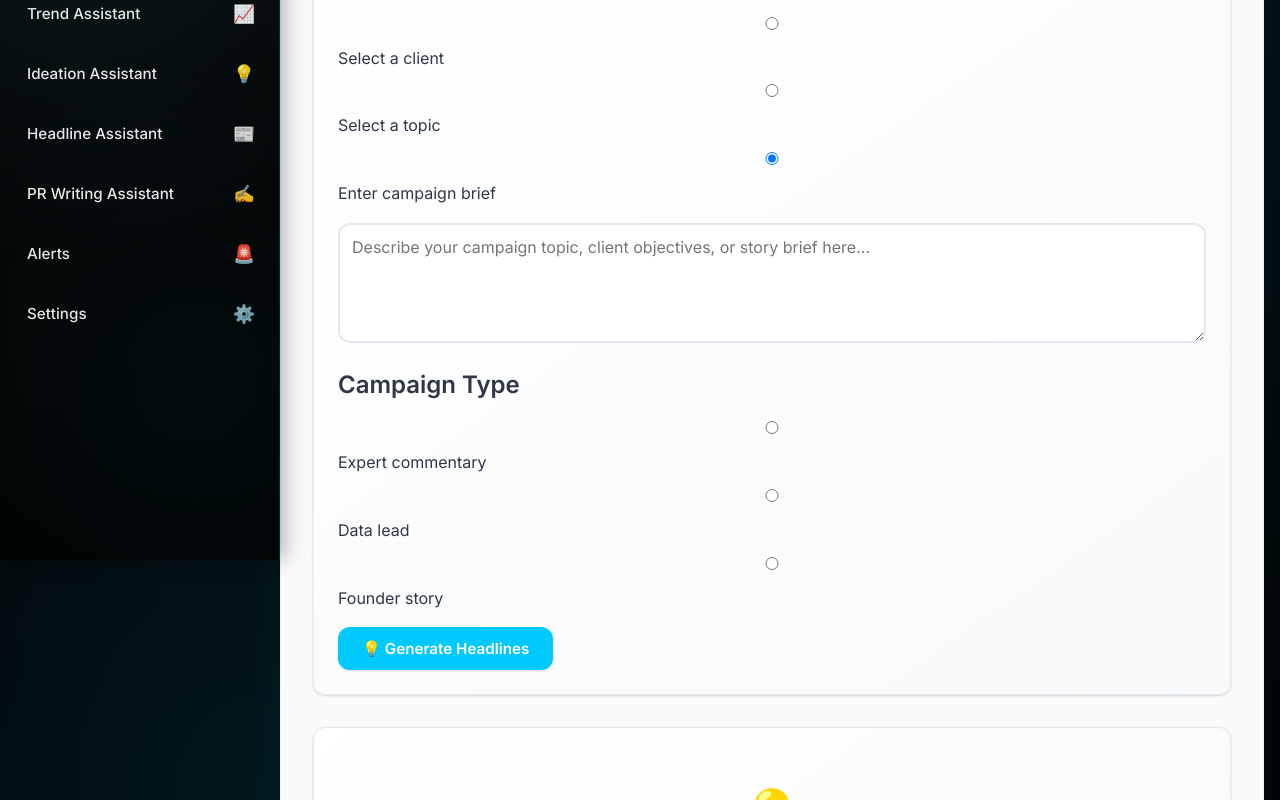
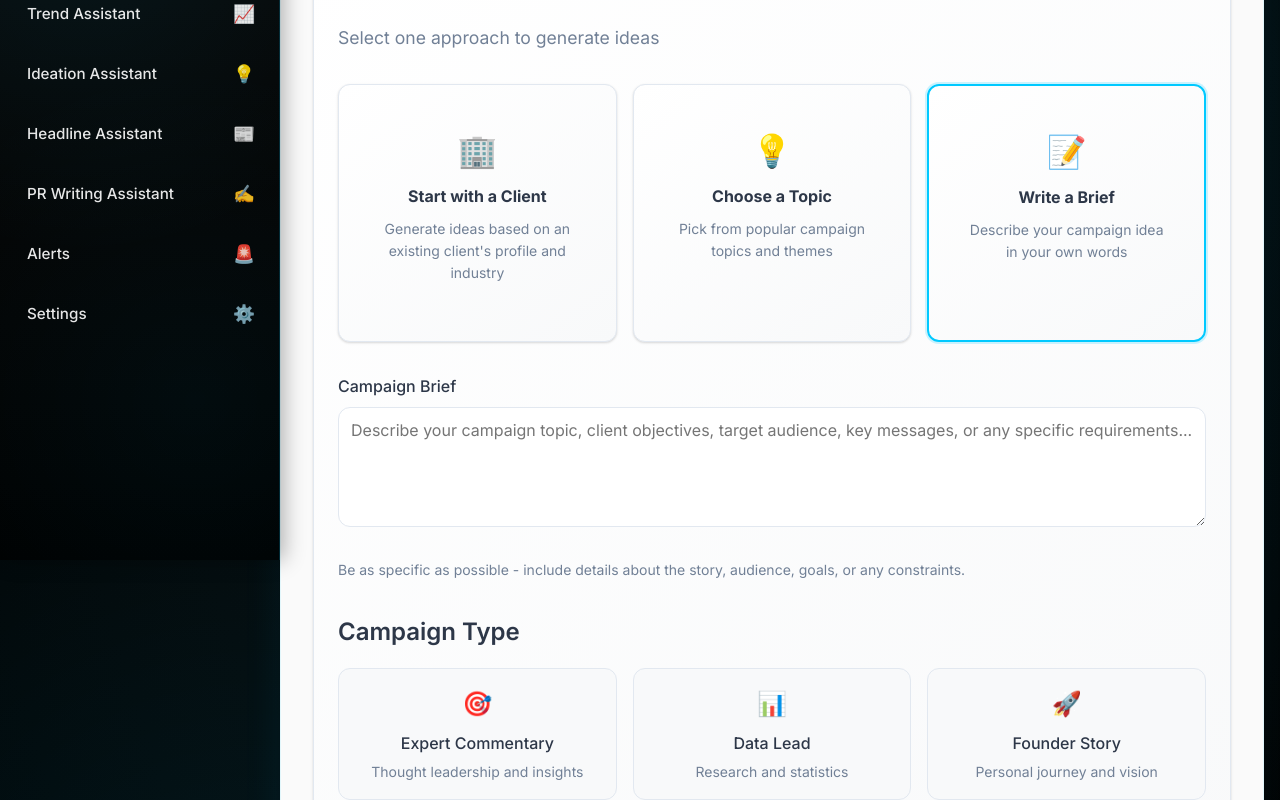
Before and after one commit to dani-studiohawk/SH-Internal-Tool, a Next.js app: page /ideation-assistant in a window 1280 px wide. Shown: the part 240-1040 px from the top of the page. Built offline with nearby package versions, Linux system fonts and the light colour scheme.

Commit message:
language terminology clarified

```diff
--- a/pages/api/generate-headlines.js
+++ b/pages/api/generate-ideas.js
@@ -33,13 +33,13 @@ export default async function handler(req, res) {
       ]
     };
 
-    const prompt = `Generate 5 creative headline ideas for a Digital PR campaign based on the following context: ${context}. The campaign type is: ${campaignType}.
+    const prompt = `Generate 5 creative ideas for a Digital PR campaign based on the following context: ${context}. The campaign type is: ${campaignType}.
 
-Here are examples of strong headlines for this campaign type:
+Here are examples of strong ideas for this campaign type:
 ${examples[campaignType].map(ex => `- "${ex}"`).join('\n')}
 
-For each headline, provide:
-- Headline Title
+For each idea, provide:
+- Title (the main idea expressed as a compelling headline)
 - A one-sentence summary of the idea
 ${campaignType === 'Data lead' ? '- Suggested sources for the data (either external or internal)' : ''}
 
@@ -59,9 +59,9 @@ Format the response as a JSON array of objects with keys: title, summary${campai
     });
 
     const responseText = completion.choices[0].message.content;
-    const headlines = JSON.parse(responseText);
+    const ideas = JSON.parse(responseText);
 
-    res.status(200).json({ headlines });
+    res.status(200).json({ ideas });
   } catch (error) {
     console.error('OpenAI API error:', error);
     res.status(500).json({ error: 'Failed to generate headlines' });
--- a/pages/ideation-assistant.js
+++ b/pages/ideation-assistant.js
@@ -7,7 +7,7 @@ export default function IdeationAssistant() {
   const [selectedTopic, setSelectedTopic] = useState('');
   const [campaignBrief, setCampaignBrief] = useState('');
   const [campaignType, setCampaignType] = useState('');
-  const [headlines, setHeadlines] = useState([]);
+  const [ideas, setIdeas] = useState([]);
   const [loading, setLoading] = useState(false);
   const [clients, setClients] = useState([]);
 
@@ -33,7 +33,7 @@ export default function IdeationAssistant() {
     }
   }, []);
 
-  const generateHeadlines = async () => {
+  const generateIdeas = async () => {
     let context = '';
     if (selectionMode === 'client' && selectedClient) {
       const client = clients.find(c => c.id == selectedClient);
@@ -54,19 +54,19 @@ export default function IdeationAssistant() {
 
     setLoading(true);
     try {
-      const response = await fetch('/api/generate-headlines', {
+      const response = await fetch('/api/generate-ideas', {
         method: 'POST',
         headers: { 'Content-Type': 'application/json' },
         body: JSON.stringify({ context, campaignType })
       });
       const data = await response.json();
-      setHeadlines(data.headlines);
+      setIdeas(data.ideas);
     } catch (error) {
-      console.error('Error generating headlines:', error);
+      console.error('Error generating ideas:', error);
       // Fallback to mock
-      setHeadlines([
+      setIdeas([
         {
-          title: 'Mock Headline 1',
+          title: 'Mock Idea 1',
           summary: 'This is a summary of the idea.',
           sources: campaignType === 'Data lead' ? ['Source 1', 'Source 2'] : null
         },
@@ -76,7 +76,7 @@ export default function IdeationAssistant() {
     setLoading(false);
   };
 
-  const developStory = (headline, summary, sources) => {
+  const developStory = (ideaTitle, ideaSummary, ideaSources) => {
     // Get client data if selected
     let clientData = null;
     if (selectionMode === 'client' && selectedClient) {
@@ -85,9 +85,9 @@ export default function IdeationAssistant() {
 
     // Prepare data to pass to PR writer
     const storyData = {
-      headline,
-      summary,
-      sources: sources || [],
+      headline: ideaTitle,
+      summary: ideaSummary,
+      sources: ideaSources || [],
       campaignType,
       clientData,
       context: selectionMode === 'client' ? `Client: ${clientData?.name}` :
@@ -100,8 +100,8 @@ export default function IdeationAssistant() {
     router.push('/pr-writing-assistant');
   };
 
-  const saveHeadline = (headline, summary, sources) => {
-    console.log('Save Headline clicked:', { headline, summary, sources });
+  const saveIdea = (ideaTitle, ideaSummary, ideaSources) => {
+    console.log('Save Idea clicked:', { ideaTitle, ideaSummary, ideaSources });
     try {
       // Get client data if selected
       let clientData = null;
@@ -111,9 +111,9 @@ export default function IdeationAssistant() {
 
       // Prepare data to save
       const ideaData = {
-        headline,
-        summary,
-        sources: sources || [],
+        headline: ideaTitle,
+        summary: ideaSummary,
+        sources: ideaSources || [],
         campaignType,
         clientData,
         context: selectionMode === 'client' ? `Client: ${clientData?.name}` :
@@ -133,10 +133,10 @@ export default function IdeationAssistant() {
       localStorage.setItem('savedIdeas', JSON.stringify(existingIdeas));
 
       // Show success message
-      alert(`✅ Headline saved successfully!\n\n"${headline}"\n\nYou can access it later in the PR Writing Assistant under "Saved Ideas".`);
+      alert(`✅ Idea saved successfully!\n\n"${ideaTitle}"\n\nYou can access it later in the PR Writing Assistant under "Saved Ideas".`);
     } catch (error) {
-      console.error('Error saving headline:', error);
-      alert('❌ Error saving headline. Please try again.');
+      console.error('Error saving idea:', error);
+      alert('❌ Error saving idea. Please try again.');
     }
   };
 
@@ -145,149 +145,281 @@ export default function IdeationAssistant() {
       <div className="flex-between mb-4">
         <div>
           <h1>Ideation Assistant</h1>
-          <p className="text-muted">Generate creative headline ideas for your campaigns</p>
+          <p className="text-muted">Generate creative ideas for your campaigns</p>
         </div>
       </div>
 
+      {/* Context Selection */}
       <div className="card" style={{ marginBottom: '2rem' }}>
-        <h3>Select Context</h3>
-        <div style={{ marginBottom: '1rem' }}>
-          <label style={{ display: 'block', marginBottom: '0.5rem' }}>
-            <input
-              type="radio"
-              name="selectionMode"
-              value="client"
-              checked={selectionMode === 'client'}
-              onChange={(e) => setSelectionMode(e.target.value)}
-            /> Select a client
-          </label>
-          <label style={{ display: 'block', marginBottom: '0.5rem' }}>
-            <input
-              type="radio"
-              name="selectionMode"
-              value="topic"
-              checked={selectionMode === 'topic'}
-              onChange={(e) => setSelectionMode(e.target.value)}
-            /> Select a topic
-          </label>
-          <label style={{ display: 'block', marginBottom: '0.5rem' }}>
-            <input
-              type="radio"
-              name="selectionMode"
-              value="brief"
-              checked={selectionMode === 'brief'}
-              onChange={(e) => setSelectionMode(e.target.value)}
-            /> Enter campaign brief
-          </label>
+        <h3 style={{ marginBottom: '1.5rem' }}>Choose Your Starting Point</h3>
+        <p className="text-muted" style={{ marginBottom: '2rem' }}>
+          Select one approach to generate ideas
+        </p>
+
+        <div style={{ display: 'grid', gridTemplateColumns: 'repeat(auto-fit, minmax(250px, 1fr))', gap: '1rem', marginBottom: '2rem' }}>
+          {/* Client Card */}
+          <div
+            className={`card ${selectionMode === 'client' ? 'selected' : ''}`}
+            style={{
+              cursor: 'pointer',
+              border: selectionMode === 'client' ? '2px solid var(--accent-color)' : '1px solid var(--border-color)',
+              backgroundColor: selectionMode === 'client' ? 'rgba(0, 201, 255, 0.05)' : 'var(--secondary-color)',
+              transition: 'all 0.3s ease'
+            }}
+            onClick={() => setSelectionMode('client')}
+          >
+            <div style={{ textAlign: 'center', padding: '1rem' }}>
+              <div style={{ fontSize: '2rem', marginBottom: '0.5rem' }}>🏢</div>
+              <h4 style={{ marginBottom: '0.5rem' }}>Start with a Client</h4>
+              <p className="text-sm text-muted">
+                Generate ideas based on an existing client's profile and industry
+              </p>
+            </div>
           </div>
 
+          {/* Topic Card */}
+          <div
+            className={`card ${selectionMode === 'topic' ? 'selected' : ''}`}
+            style={{
+              cursor: 'pointer',
+              border: selectionMode === 'topic' ? '2px solid var(--accent-color)' : '1px solid var(--border-color)',
+              backgroundColor: selectionMode === 'topic' ? 'rgba(0, 201, 255, 0.05)' : 'var(--secondary-color)',
+              transition: 'all 0.3s ease'
+            }}
+            onClick={() => setSelectionMode('topic')}
+          >
+            <div style={{ textAlign: 'center', padding: '1rem' }}>
+              <div style={{ fontSize: '2rem', marginBottom: '0.5rem' }}>💡</div>
+              <h4 style={{ marginBottom: '0.5rem' }}>Choose a Topic</h4>
+              <p className="text-sm text-muted">
+                Pick from popular campaign topics and themes
+              </p>
+            </div>
+          </div>
+
+          {/* Brief Card */}
+          <div
+            className={`card ${selectionMode === 'brief' ? 'selected' : ''}`}
+            style={{
+              cursor: 'pointer',
+              border: selectionMode === 'brief' ? '2px solid var(--accent-color)' : '1px solid var(--border-color)',
+              backgroundColor: selectionMode === 'brief' ? 'rgba(0, 201, 255, 0.05)' : 'var(--secondary-color)',
+              transition: 'all 0.3s ease'
+            }}
+            onClick={() => setSelectionMode('brief')}
+          >
+            <div style={{ textAlign: 'center', padding: '1rem' }}>
+              <div style={{ fontSize: '2rem', marginBottom: '0.5rem' }}>📝</div>
+              <h4 style={{ marginBottom: '0.5rem' }}>Write a Brief</h4>
+              <p className="text-sm text-muted">
+                Describe your campaign idea in your own words
+              </p>
+            </div>
+          </div>
+        </div>
+
+        {/* Context Details */}
+        <div style={{ marginBottom: '2rem' }}>
           {selectionMode === 'client' && (
+            <div>
+              <label style={{ display: 'block', marginBottom: '0.5rem', fontWeight: '500' }}>
+                Select Client
+              </label>
               <select
                 value={selectedClient}
                 onChange={(e) => setSelectedClient(e.target.value)}
-            style={{ width: '100%', marginBottom: '1rem' }}
+                style={{
+                  width: '100%',
+                  padding: '0.75rem',
+                  borderRadius: 'var(--border-radius)',
+                  border: '1px solid var(--border-color)',
+                  backgroundColor: 'white'
+                }}
               >
-            <option value="">Select a client</option>
+                <option value="">Choose a client...</option>
                 {clients.map(client => (
                   <option key={client.id} value={client.id}>
                     {client.name} - {client.industry}
                   </option>
                 ))}
               </select>
+              {selectedClient && (
+                <div style={{
+                  marginTop: '1rem',
+                  padding: '1rem',
+                  backgroundColor: 'var(--secondary-color)',
+                  borderRadius: 'var(--border-radius)'
+                }}>
+                  <div className="text-sm">
+                    <strong>Client:</strong> {clients.find(c => c.id == selectedClient)?.name}
+                    <br />
+                    <strong>Industry:</strong> {clients.find(c => c.id == selectedClient)?.industry}
+                  </div>
+                </div>
+              )}
+            </div>
           )}
 
           {selectionMode === 'topic' && (
+            <div>
+              <label style={{ display: 'block', marginBottom: '0.5rem', fontWeight: '500' }}>
+                Select Topic
+              </label>
               <select
                 value={selectedTopic}
                 onChange={(e) => setSelectedTopic(e.target.value)}
-            style={{ width: '100%', marginBottom: '1rem' }}
+                style={{
+                  width: '100%',
+                  padding: '0.75rem',
+                  borderRadius: 'var(--border-radius)',
+                  border: '1px solid var(--border-color)',
+                  backgroundColor: 'white'
+                }}
               >
-            <option value="">Select a topic</option>
+                <option value="">Choose a topic...</option>
                 {topics.map(topic => (
                   <option key={topic} value={topic}>{topic}</option>
                 ))}
               </select>
+              {selectedTopic && (
+                <div style={{
+                  marginTop: '1rem',
+                  padding: '1rem',
+                  backgroundColor: 'var(--secondary-color)',
+                  borderRadius: 'var(--border-radius)'
+                }}>
+                  <div className="text-sm">
+                    <strong>Selected Topic:</strong> {selectedTopic}
+                  </div>
+                </div>
+              )}
+            </div>
           )}
 
           {selectionMode === 'brief' && (
+            <div>
+              <label style={{ display: 'block', marginBottom: '0.5rem', fontWeight: '500' }}>
+                Campaign Brief
+              </label>
               <textarea
-            placeholder="Describe your campaign topic, client objectives, or story brief here..."
+                placeholder="Describe your campaign topic, client objectives, target audience, key messages, or any specific requirements..."
                 value={campaignBrief}
                 onChange={(e) => setCampaignBrief(e.target.value)}
-            style={{ minHeight: '120px', marginBottom: '1rem', width: '100%' }}
+                style={{
+                  minHeight: '120px',
+                  width: '100%',
+                  padding: '0.75rem',
+                  borderRadius: 'var(--border-radius)',
+                  border: '1px solid var(--border-color)',
+                  backgroundColor: 'white',
+                  resize: 'vertical'
+                }}
               />
+              <div className="text-sm text-muted" style={{ marginTop: '0.5rem' }}>
+                Be as specific as possible - include details about the story, audience, goals, or any constraints.
+              </div>
+            </div>
           )}
+        </div>
 
-        <h3>Campaign Type</h3>
-        <div style={{ marginBottom: '1rem' }}>
-          <label style={{ display: 'block', marginBottom: '0.5rem' }}>
+        {/* Campaign Type Selection */}
+        <div>
+          <h3 style={{ marginBottom: '1rem' }}>Campaign Type</h3>
+          <div style={{ display: 'grid', gridTemplateColumns: 'repeat(auto-fit, minmax(200px, 1fr))', gap: '1rem' }}>
+            {[
+              { value: 'Expert commentary', label: 'Expert Commentary', icon: '🎯', desc: 'Thought leadership and insights' },
+              { value: 'Data lead', label: 'Data Lead', icon: '📊', desc: 'Research and statistics' },
+              { value: 'Founder story', label: 'Founder Story', icon: '🚀', desc: 'Personal journey and vision' }
+            ].map(type => (
+              <label
+                key={type.value}
+                style={{
+                  display: 'block',
+                  cursor: 'pointer',
+                  padding: '1rem',
+                  border: campaignType === type.value ? '2px solid var(--accent-color)' : '1px solid var(--border-color)',
+                  borderRadius: 'var(--border-radius)',
+                  backgroundColor: campaignType === type.value ? 'rgba(0, 201, 255, 0.05)' : 'var(--secondary-color)',
+                  transition: 'all 0.3s ease'
+                }}
+              >
                 <input
                   type="radio"
                   name="campaignType"
-              value="Expert commentary"
-              checked={campaignType === 'Expert commentary'}
+                  value={type.value}
+                  checked={campaignType === type.value}
                   onChange={(e) => setCampaignType(e.target.value)}
-            /> Expert commentary
+                  style={{ display: 'none' }}
+                />
+                <div style={{ textAlign: 'center' }}>
+                  <div style={{ fontSize: '1.5rem', marginBottom: '0.5rem' }}>{type.icon}</div>
+                  <div style={{ fontWeight: '500', marginBottom: '0.25rem' }}>{type.label}</div>
+                  <div className="text-sm text-muted">{type.desc}</div>
+                </div>
               </label>
-          <label style={{ display: 'block', marginBottom: '0.5rem' }}>
-            <input
-              type="radio"
-              name="campaignType"
-              value="Data lead"
-              checked={campaignType === 'Data lead'}
-              onChange={(e) => setCampaignType(e.target.value)}
-            /> Data lead
-          </label>
-          <label style={{ display: 'block', marginBottom: '0.5rem' }}>
-            <input
-              type="radio"
-              name="campaignType"
-              value="Founder story"
-              checked={campaignType === 'Founder story'}
-              onChange={(e) => setCampaignType(e.target.value)}
-            /> Founder story
-          </label>
+            ))}
+          </div>
         </div>
 
-        <button onClick={generateHeadlines} disabled={loading}>
-          {loading ? '🧠 Generating Headlines...' : '💡 Generate Headlines'}
+        {/* Generate Button */}
+        <div style={{ marginTop: '2rem', textAlign: 'center' }}>
+          <button
+            onClick={generateIdeas}
+            disabled={loading || !campaignType || (
+              (selectionMode === 'client' && !selectedClient) ||
+              (selectionMode === 'topic' && !selectedTopic) ||
+              (selectionMode === 'brief' && !campaignBrief.trim())
+            )}
+            style={{
+              padding: '1rem 2rem',
+              fontSize: '1.1rem',
+              fontWeight: '500'
+            }}
+          >
+            {loading ? '🧠 Generating Headlines...' : '� Generate Headline Ideas'}
           </button>
+          {!campaignType && (
+            <div className="text-sm text-muted" style={{ marginTop: '0.5rem' }}>
+              Please select a campaign type above
+            </div>
+          )}
+        </div>
       </div>
 
       {loading && (
         <div className="card text-center" style={{ padding: '3rem' }}>
           <div style={{ fontSize: '3rem', marginBottom: '1rem' }}>🧠</div>
-          <h3>Generating Headline Ideas</h3>
-          <p className="text-muted">Using AI to craft compelling headline options...</p>
+          <h3>Generating Ideas</h3>
+          <p className="text-muted">Using AI to craft compelling idea options...</p>
         </div>
       )}
 
-      {headlines.length === 0 && !loading && (
+      {ideas.length === 0 && !loading && (
         <div className="card text-center" style={{ padding: '3rem' }}>
           <div style={{ fontSize: '3rem', marginBottom: '1rem' }}>💡</div>
           <h3>Ready to Generate</h3>
-          <p className="text-muted">Select your context and campaign type above to generate headline ideas</p>
+          <p className="text-muted">Select your context and campaign type above to generate ideas</p>
         </div>
       )}
 
-      {headlines.length > 0 && !loading && (
+      {ideas.length > 0 && !loading && (
         <>
           <div className="flex-between" style={{ marginBottom: '1.5rem' }}>
-            <h2>Generated Headlines</h2>
-            <span className="text-sm text-muted">{headlines.length} headlines generated</span>
+            <h2>Generated Ideas</h2>
+            <span className="text-sm text-muted">{ideas.length} ideas generated</span>
           </div>
 
           <div className="grid grid-auto-fill">
-            {headlines.map((headline, index) => (
+            {ideas.map((idea, index) => (
               <div key={index} className="card">
                 <h3 style={{ color: 'var(--primary-color)', marginBottom: '0.5rem' }}>
-                  {headline.title}
+                  {idea.title}
                 </h3>
                 <p className="text-muted" style={{ marginBottom: '1rem' }}>
-                  {headline.summary}
+                  {idea.summary}
                 </p>
 
-                {headline.sources && headline.sources.length > 0 && (
+                {idea.sources && idea.sources.length > 0 && (
                   <div style={{ marginBottom: '1rem' }}>
                     <div className="text-sm" style={{ fontWeight: '500', marginBottom: '0.5rem' }}>
                       Suggested Data Sources:
@@ -300,7 +432,7 @@ export default function IdeationAssistant() {
                       padding: '0.75rem',
                       borderRadius: 'var(--border-radius)'
                     }}>
-                      {headline.sources.map((source, idx) => (
+                      {idea.sources.map((source, idx) => (
                         <li key={idx} className="text-sm" style={{ marginBottom: '0.25rem' }}>
                           <span style={{ marginRight: '0.5rem' }}>•</span>
                           {source}
@@ -314,16 +446,16 @@ export default function IdeationAssistant() {
                 <div style={{ display: 'flex', gap: '1rem', marginTop: '1rem' }}>
                   <button
                     style={{ flex: 1, fontSize: '0.875rem', padding: '0.75rem 1rem' }}
-                    onClick={() => developStory(headline.title, headline.summary, headline.sources)}
+                    onClick={() => developStory(idea.title, idea.summary, idea.sources)}
                   >
                     📝 Develop Story
                   </button>
                   <button
                     className="secondary"
                     style={{ flex: 1, fontSize: '0.875rem', padding: '0.75rem 1rem' }}
-                    onClick={() => saveHeadline(headline.title, headline.summary, headline.sources)}
+                    onClick={() => saveIdea(idea.title, idea.summary, idea.sources)}
                   >
-                    💾 Save Headline
+                    💾 Save Idea
                   </button>
                 </div>
               </div>
--- a/pages/saved-ideas.js
+++ b/pages/saved-ideas.js
@@ -35,7 +35,7 @@ export default function SavedIdeas() {
       <div className="flex-between mb-4">
         <div>
           <h1>Saved Ideas</h1>
-          <p className="text-muted">Browse and select from your saved headline ideas</p>
+          <p className="text-muted">Browse and select from your saved ideas</p>
         </div>
         <button onClick={() => router.push('/pr-writing-assistant')} className="secondary">
           ← Back to PR Writer
@@ -47,7 +47,7 @@ export default function SavedIdeas() {
           <div style={{ fontSize: '3rem', marginBottom: '1rem' }}>💡</div>
           <h3>No Saved Ideas Yet</h3>
           <p className="text-muted">
-            Save headlines from the Ideation Assistant to access them here.
+            Save ideas from the Ideation Assistant to access them here.
             <br />
             <button
               onClick={() => router.push('/ideation-assistant')}
--- a/styles/globals.css
+++ b/styles/globals.css
@@ -308,3 +308,10 @@ textarea {
 .text-muted {
   color: var(--text-secondary);
 }
+
+/* Selected State */
+.selected {
+  border-color: var(--accent-color) !important;
+  background-color: rgba(0, 201, 255, 0.05) !important;
+  box-shadow: 0 0 0 2px rgba(0, 201, 255, 0.2) !important;
+}
```
Lines whose indentation alone changed are shown as unchanged.
